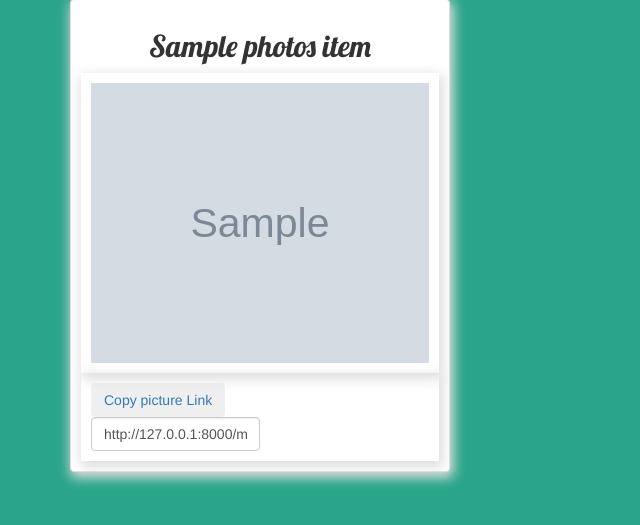
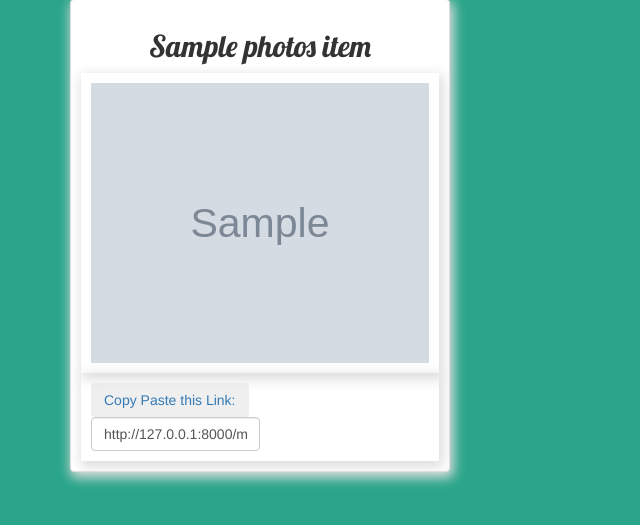
Before and after one commit to Johnonyango/gallery, a Django app: template photos/templates/all/today_photos.html in a window 1280 px wide. Shown: the part 123-648 px from the top of the page, without its empty margins (0-640 px from the left). Run offline with Django 3.2, Linux system fonts and the light colour scheme; the template is opened without the code that fills it: most values are stand-ins (such as "Sample title", 1, 10 or a date in 2020); grey boxes marked "Sample" are stand-in pictures; parts of the project's set-up code (start-up, migrations or seed data) failed here and were passed over; some libraries are stand-ins or nearby versions.

Commit message:
today photos.html file

```diff
--- a/photos/templates/all/today_photos.html
+++ b/photos/templates/all/today_photos.html
@@ -17,7 +17,7 @@
 
       <div class="img-responsive">
           <a onclick="copyLink({{photo.id}})"><button type="button"
-          class="btn btn-outline-warning my-2 my-sm-0 link-btn">Copy picture Link</button></a>
+          class="btn btn-outline-warning my-2 my-sm-0 link-btn">Copy Paste this Link:</button></a>
       <input class="form-control" type="text" value="http://127.0.0.1:8000{{photos_item.photo.url}}"
         id="thislinkhere-{{photo.id}}" style="width:50%;">
       </div>
```
